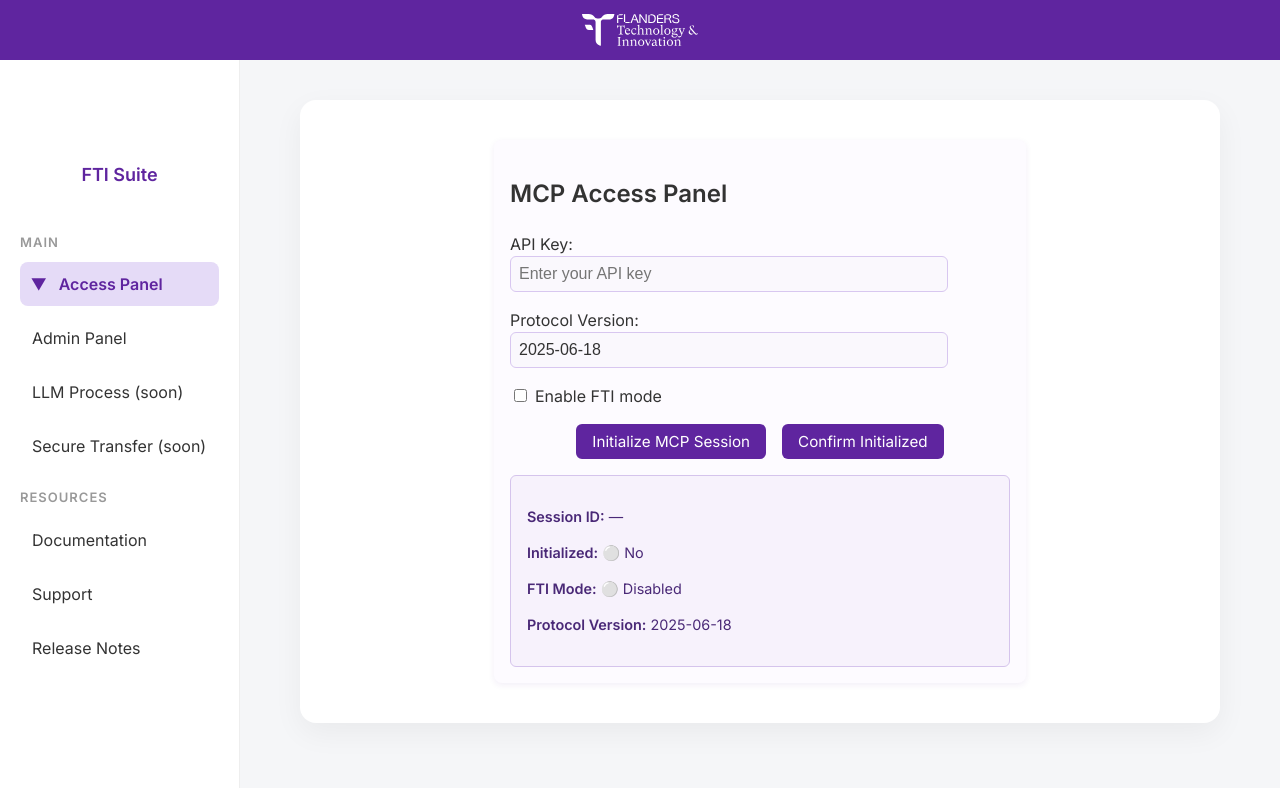
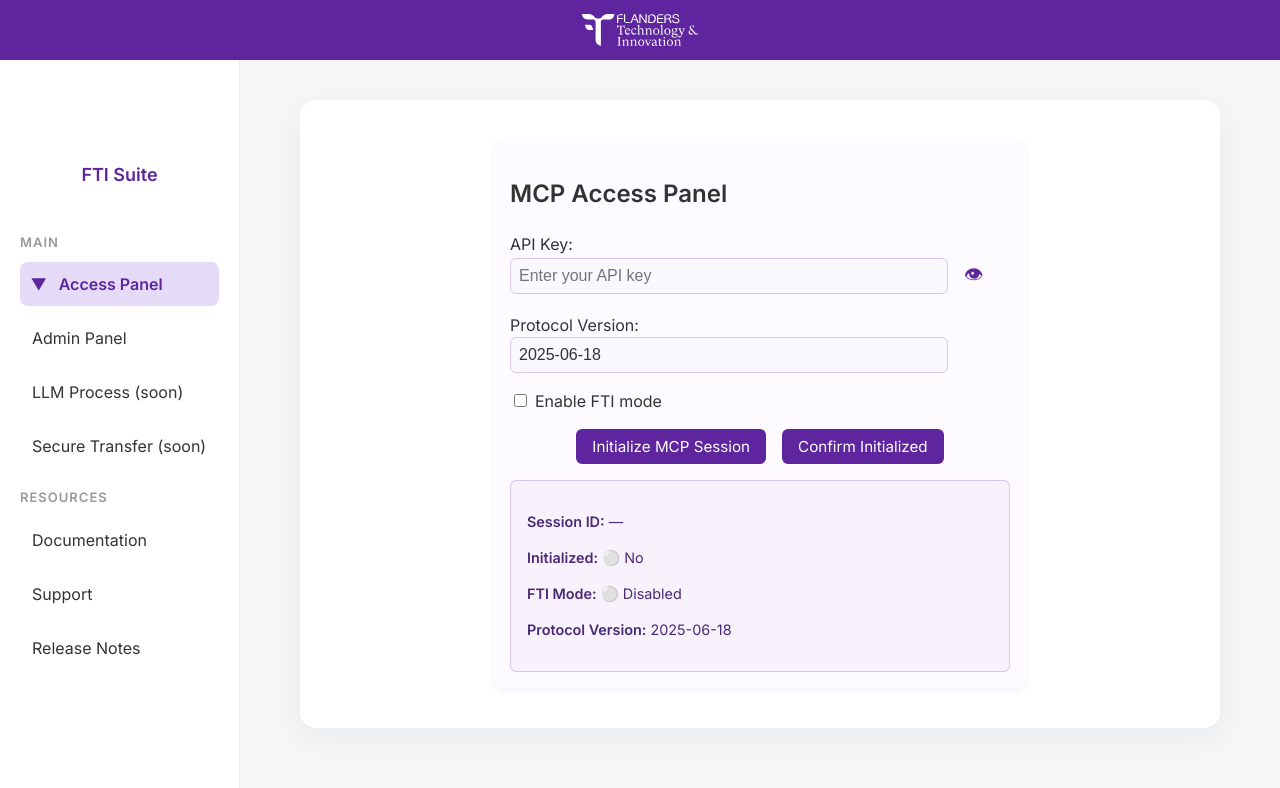
Before and after one commit to amansghh/internship_FTI_frontend, a React (Vite) app: page / in a window 1280 px wide. Shown: the top 788 px of the page. Built offline with nearby package versions, Linux system fonts and the light colour scheme.

Commit message:
adding hide/unhide api keys on access panel

```diff
--- a/src/assets/css/AccessPanel.css
+++ b/src/assets/css/AccessPanel.css
@@ -129,3 +129,29 @@
     font-size: 0.9rem;
     color: #4a2977;
 }
+
+
+.api-key-group .input-with-toggle {
+    display: flex;
+    align-items: center;
+    gap: 0.5rem;
+}
+
+.api-key-group input[type="password"],
+.api-key-group input[type="text"] {
+    flex: 1;
+}
+
+.toggle-visibility {
+    background: none;
+    border: none;
+    font-size: 1.2rem;
+    cursor: pointer;
+    color: #5f259f;
+    padding: 4px 8px;
+    transition: color 0.2s ease;
+}
+
+.toggle-visibility:hover {
+    color: #3e1a6f;
+}
--- a/src/components/mcp/AccessPanel.jsx
+++ b/src/components/mcp/AccessPanel.jsx
@@ -1,4 +1,4 @@
-import React from 'react';
+import React, {useState} from 'react';
 import {useMcpSession} from '../../hooks/useMcpSession';
 import '../../assets/css/AccessPanel.css';
 
@@ -17,6 +17,9 @@
         serverResponse, resetSession
     } = useMcpSession();
 
+
+    const [showApiKey, setShowApiKey] = useState(false);
+
     const handleStartSession = async () => {
         await initializeSession();
     };
@@ -30,14 +33,25 @@
             <div className="access-panel">
                 <h2>MCP Access Panel</h2>
 
-                <div className="form-group">
+                {/* API Key Field */}
+                <div className="form-group api-key-group">
                     <label>API Key:</label>
+                    <div className="input-with-toggle">
                         <input
-                        type="text"
+                            type={showApiKey ? "text" : "password"} // 👈 switch type
                             value={apiKey}
                             onChange={(e) => setApiKey(e.target.value)}
                             placeholder="Enter your API key"
                         />
+                        <button
+                            type="button"
+                            className="toggle-visibility"
+                            onClick={() => setShowApiKey(!showApiKey)}
+                            aria-label="Toggle API key visibility"
+                        >
+                            {showApiKey ? '🙈' : '👁'}
+                        </button>
+                    </div>
                 </div>
 
                 <div className="form-group">
@@ -86,11 +100,13 @@
                 </div>
             </div>
 
-            {serverResponse && (
+            {
+                serverResponse && (
                     <div className="json-preview animated">
                         <pre>{JSON.stringify(serverResponse, null, 2)}</pre>
                     </div>
-            )}
+                )
+            }
         </div>
     );
 };
```
Lines whose indentation alone changed are shown as unchanged.
